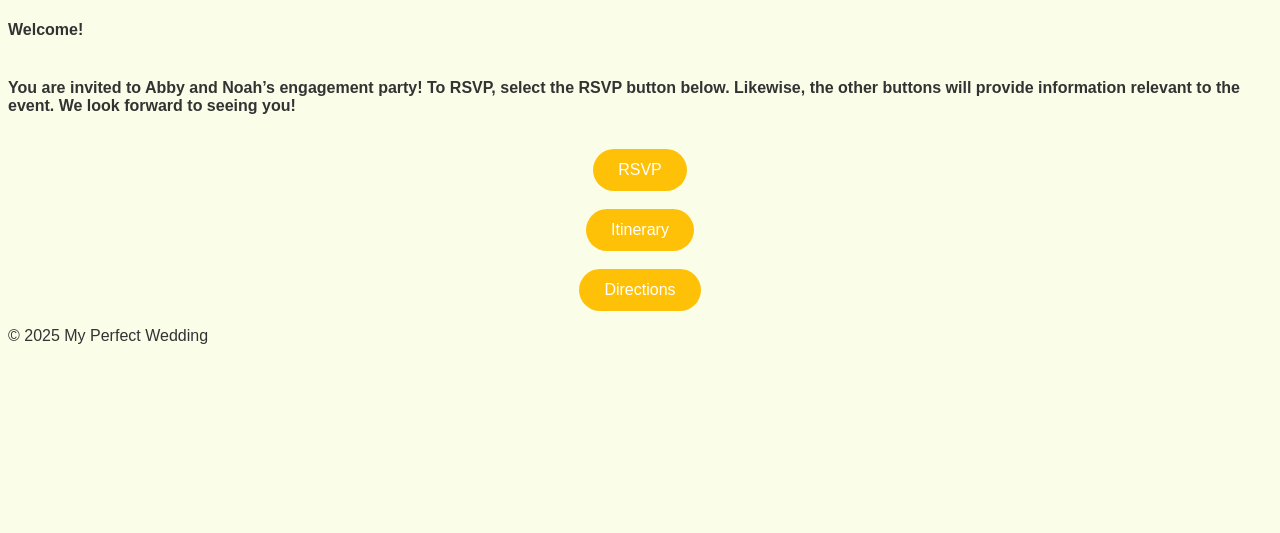
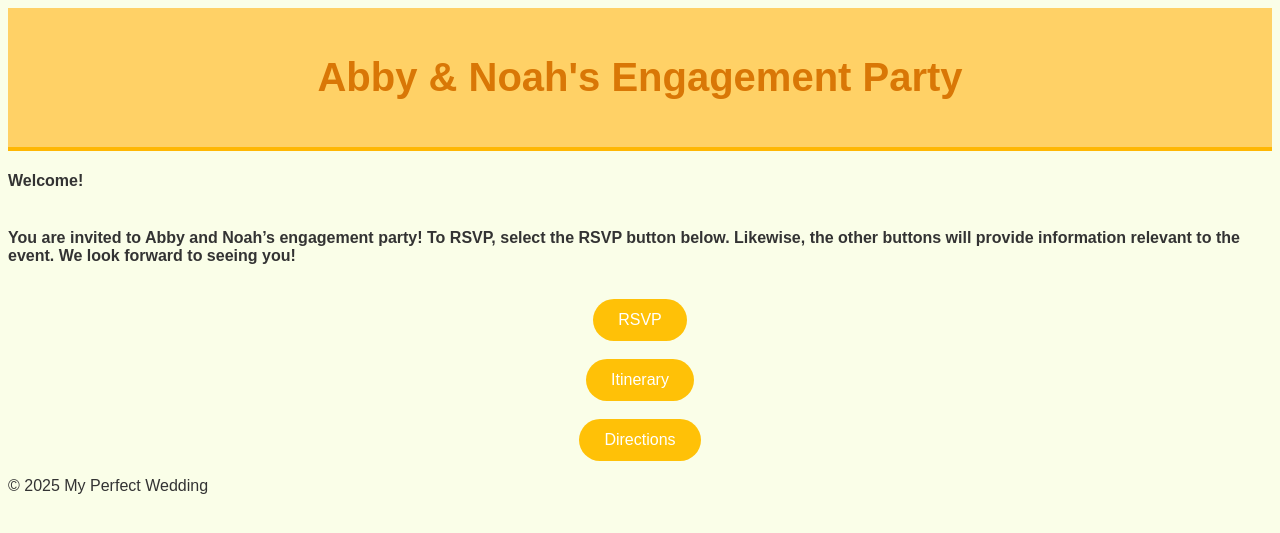
Before and after one commit to GitHerDone17/MyPerfectWedding, a Jekyll site: the page built from index.md, in a window 1280 px wide. Shown: the top 533 px of the page. Built offline with Jekyll 4.4.1, drawn with Linux system fonts in a browser that asks for light colours; our own code applies the rules of GitHub Pages for plain Markdown files.

Commit message:
Update default.html

```diff
--- a/_layouts/default.html
+++ b/_layouts/default.html
@@ -4,11 +4,15 @@
 <head>
   <meta charset="UTF-8">
   <meta name="viewport" content="width=device-width, initial-scale=1.0">
-  <title>Abby & Noah's Engagement Party</title>
   <link rel="stylesheet" href="https://githerdone17.github.io/MyPerfectWedding/assets/css/custom.css">
 </head>
 
 <body>
+
+  <header>
+    <h1>Abby & Noah's Engagement Party</h1>
+  </header>
+
   <main>
     {{ content }}
   </main>
```
